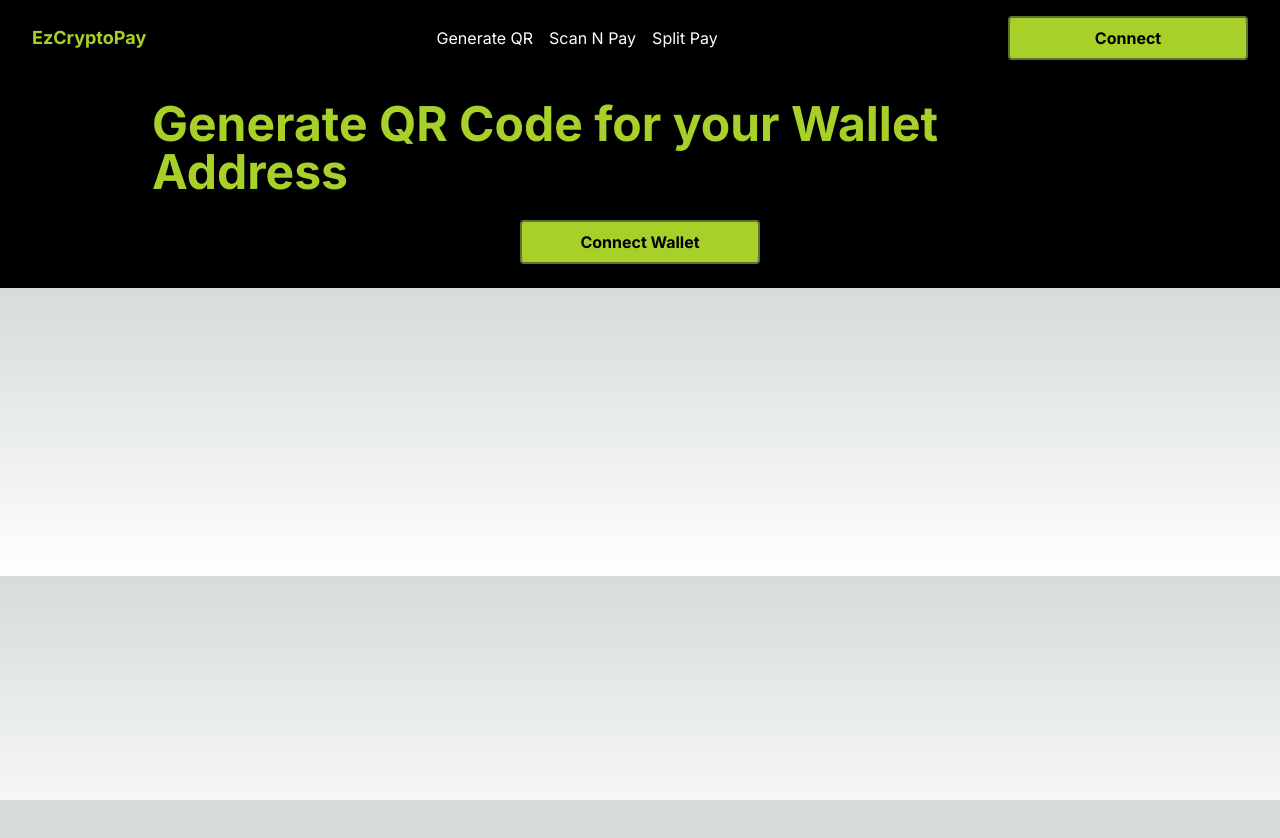
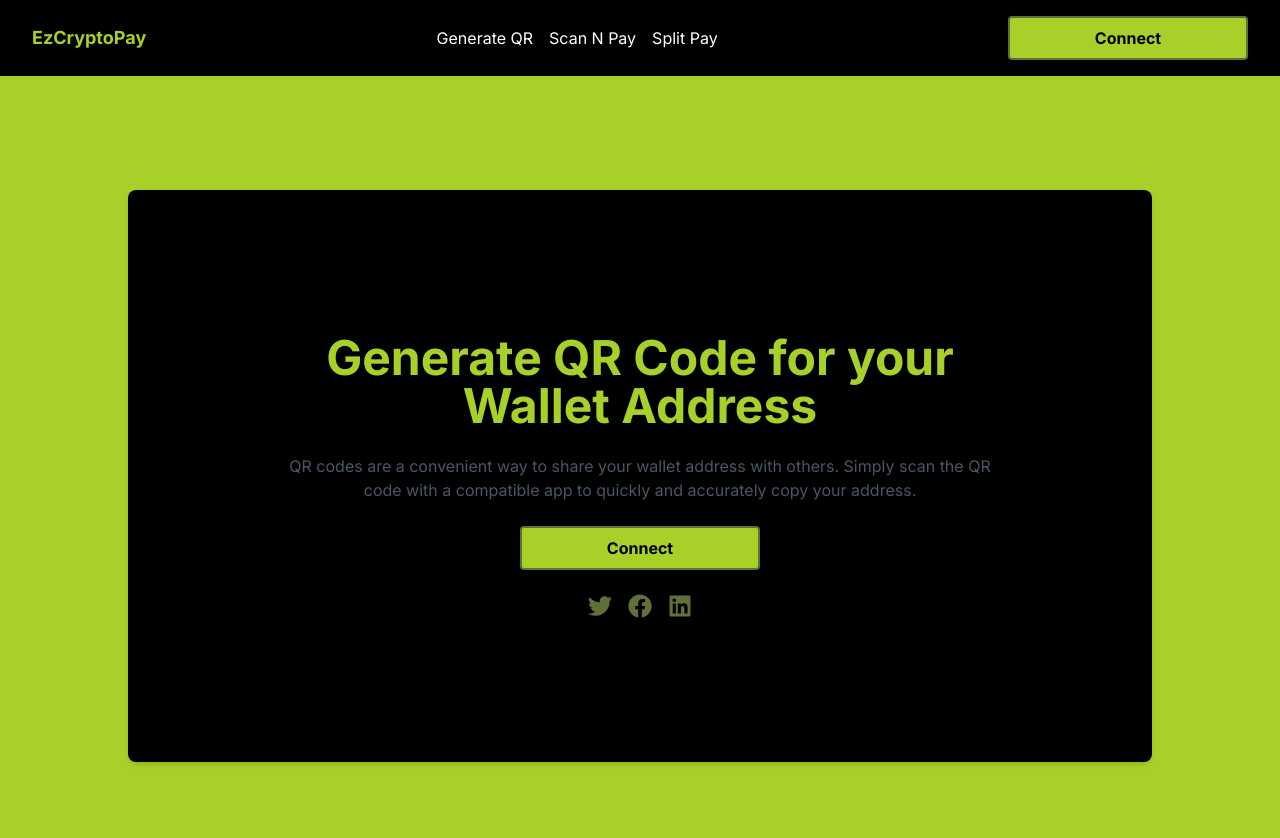
Before and after one commit to Saiweb3dev/Ethereum_Transfer_NextJS, a Next.js app: page /QR_Code_Generator in a window 1280 px wide. Shown: the top 838 px of the page. Before the commit the page ends 800 px from the top, so only its background shows below. Built offline with nearby package versions, Linux system fonts and the light colour scheme.

Commit message:
QR Generator Page refactored

```diff
--- a/package.json
+++ b/package.json
@@ -16,6 +16,7 @@
     "react": "^18",
     "react-copy-to-clipboard": "^5.1.0",
     "react-dom": "^18",
+    "react-icons": "^5.2.1",
     "react-qr-scanner": "^1.0.0-alpha.11",
     "react-zxing": "^2.0.0",
     "web3": "^4.6.0"
--- a/src/app/QR_Code_Generator/page.tsx
+++ b/src/app/QR_Code_Generator/page.tsx
@@ -2,21 +2,30 @@
 import React, { useState } from 'react'
 import { useWallet } from '@/context/WalletContext'
 import WalletQRCode from '@/components/QRCode/QRCodeGenerator';
+import WalletConnection from '@/components/WalletConnection';
+import { FaTwitter, FaFacebook, FaLinkedin } from 'react-icons/fa';
+
 function page() {
   const { connected, walletAddress, networkId, connectWallet } = useWallet();
-  const [showQRCode,setShowQRCode] = useState(false)
+  const [showQRCode, setShowQRCode] = useState(false)
+
   return (
-    <div className='container bg-black w-full'>
-      <div className='flex flex-col justify-center items-center space-y-6 max-w-5xl mx-auto p-6'>
-      <h1 className='text-5xl font-bold text-neon'>Generate QR Code for your Wallet Address</h1>
+    <div className="bg-neon min-h-screen flex flex-col items-center justify-center">
+      <div className="max-w-5xl my-6 mx-auto p-36 bg-black rounded-lg shadow-md">
+        <h1 className="text-5xl font-bold text-center mb-6 text-neon">Generate QR Code for your Wallet Address</h1>
+        <div className="flex flex-col items-center space-y-6">
+          <p className="text-gray-600 text-center">
+            QR codes are a convenient way to share your wallet address with others. Simply scan the QR code with a compatible app to quickly and accurately copy your address.
+          </p>
           {connected ? (
-        <button className="button" onClick={() => setShowQRCode(true)}>
+            <button
+              className="bg-neon hover:bg-fade_green text-black font-bold py-2 px-4 rounded duration-200"
+              onClick={() => setShowQRCode(true)}
+            >
               Generate QR Code
             </button>
-      ):(
-        <button className="button" onClick={connectWallet}>
-        Connect Wallet
-      </button>
+          ) : (
+            <WalletConnection />
           )}
           {showQRCode && (
             <WalletQRCode
@@ -24,10 +33,36 @@ function page() {
               onClose={() => setShowQRCode(false)}
             />
           )}
+          <div className="flex space-x-4">
+            <a
+              href={`https://twitter.com/intent/tweet?text=Check%20out%20my%20wallet%20address:%20${walletAddress}`}
+              target="_blank"
+              rel="noopener noreferrer"
+              className="text-fade_green hover:text-neon"
+            >
+              <FaTwitter size={24} />
+            </a>
+            <a
+              href={`https://www.facebook.com/sharer/sharer.php?u=${encodeURIComponent(`My wallet address: ${walletAddress}`)}`}
+              target="_blank"
+              rel="noopener noreferrer"
+              className="text-fade_green hover:text-neon"
+            >
+              <FaFacebook size={24} />
+            </a>
+            <a
+              href={`https://www.linkedin.com/shareArticle?mini=true&url=${encodeURIComponent(`My wallet address: ${walletAddress}`)}`}
+              target="_blank"
+              rel="noopener noreferrer"
+              className="text-fade_green hover:text-neon"
+            >
+              <FaLinkedin size={24} />
+            </a>
+          </div>
+        </div>
       </div>
     </div>
   )
 }
 
-
 export default page
```
Also changed, not shown: 1 other file (tests, documents, lock files or other folders). Lines whose indentation alone changed are shown as unchanged.
